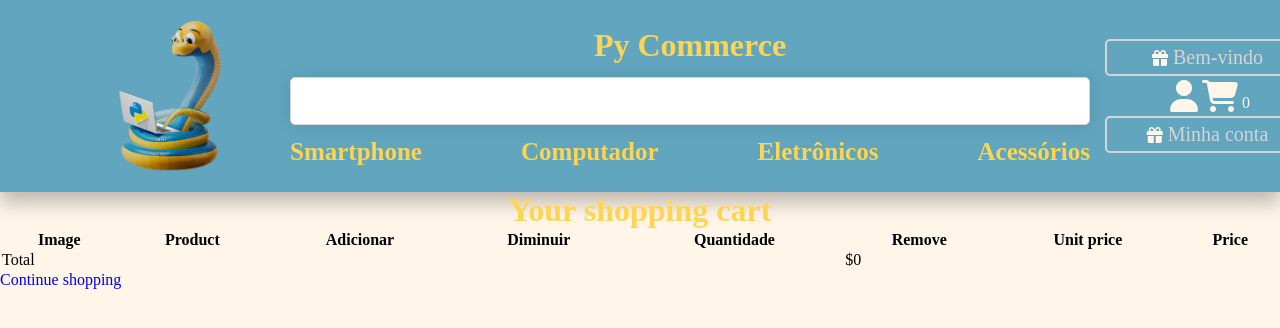
After one commit to WeslleyxD/Django-Ecommerce, a Django app: page /cart/ in a window 1280 px wide; the page is wider, and only the part inside the window is pictured. The commit adds this page. Shown: the top 328 px of that part. Run offline with Django 4.2, Linux system fonts and the light colour scheme; parts of the project's set-up code (start-up, migrations or seed data) failed here and were passed over; some libraries are stand-ins or nearby versions.

Commit message:
feat: cart finalizadoe

```diff
--- /dev/null
+++ b/cart/cart.py
@@ -0,0 +1,64 @@
+from decimal import Decimal
+from django.conf import settings
+from products.models import Product
+
+class Cart(object):
+    def __init__(self, request):
+        self.session = request.session
+        cart = self.session.get(settings.CART_SESSION_ID, None)
+        if not cart:
+        # save an empty cart in the session
+            cart = self.session[settings.CART_SESSION_ID] = {}
+        self.cart = cart
+
+    def add(self, product, quantity=1):
+        product_id = str(product.id)
+        if product_id not in self.cart:
+            self.cart[product_id] = {'quantity': 0, 'price': str(product.price)}
+
+        self.cart[product_id]['quantity'] += quantity
+        self.save()
+
+    def update(self, product, quantity):
+        product_id = str(product.id)
+        if product_id in self.cart:
+            print (self.cart)
+            if self.cart[product_id]['quantity'] + quantity < 1:
+                self.cart[product_id]['quantity'] += quantity
+                self.save()
+            else:
+                self.remove(product)
+
+    def save(self):
+        # mark the session as "modified" to make sure it gets saved
+        self.session.modified = True
+
+    def remove(self, product):
+        product_id = str(product.id)
+        if product_id in self.cart:
+            del self.cart[product_id]
+            self.save()
+
+    def __iter__(self):
+        product_ids = self.cart.keys()
+        products = Product.objects.filter(id__in=product_ids)
+        cart = self.cart.copy()
+        for product in products:
+            cart[str(product.id)]['product'] = product
+        for item in cart.values():
+            item['price'] = Decimal(item['price'])
+            item['total_price'] = item['price'] * item['quantity']
+            yield item
+
+    def __len__(self):
+        return sum(item['quantity'] for item in self.cart.values())
+
+    def get_total_price(self):
+        return sum(Decimal(item['price']) * item['quantity'] for item in self.cart.values())
+
+    def get_quantity_products(self):
+        return len(self.cart)
+
+    def clear(self):
+        del self.session[settings.CART_SESSION_ID]
+        self.save()
--- /dev/null
+++ b/cart/context_processors.py
@@ -0,0 +1,5 @@
+from .cart import Cart
+
+def cart(request):
+    cart = Cart(request)
+    return {'cart': cart}
--- /dev/null
+++ b/cart/urls.py
@@ -0,0 +1,11 @@
+from django.urls import path
+from . import views
+
+app_name = 'cart'
+
+urlpatterns = [
+    path('', views.cart_detail, name='cart_detail'),
+    path('add/<int:product_id>/', views.cart_add, name='cart_add'),
+    path('remove/<int:product_id>/', views.cart_remove, name='cart_remove'),
+    path('update/<int:product_id>/', views.cart_update, name='cart_update')
+]
--- a/cart/views.py
+++ b/cart/views.py
@@ -1,3 +1,41 @@
 from django.shortcuts import render
+from django.shortcuts import render, redirect, get_object_or_404
+from django.views.decorators.http import require_POST
+from products.models import Product
+from . cart import Cart
+from . forms import CartAddProductForm, CartUpdateProductForm
 
-# Create your views here.
+@require_POST
+def cart_add(request, product_id):
+    cart = Cart(request)
+    product = get_object_or_404(Product, id=product_id)
+    form = CartAddProductForm(request.POST)
+    if form.is_valid():
+        cd = form.cleaned_data
+        print (cd)
+        cart.add(product=product, quantity=cd['quantity'])
+    return redirect('cart:cart_detail')
+
+@require_POST
+def cart_remove(request, product_id):
+    cart = Cart(request)
+    product = get_object_or_404(Product, id=product_id)
+    cart.remove(product)
+    return redirect('cart:cart_detail')
+
+@require_POST
+def cart_update(request, product_id):
+    cart = Cart(request)
+    product = get_object_or_404(Product, id=product_id)
+    form = CartUpdateProductForm(request.POST)
+    if form.is_valid():
+        cd = form.cleaned_data
+        cart.update(product=product, quantity=cd['quantity'])
+    return redirect('cart:cart_detail')
+
+def cart_detail(request):
+    cart = Cart(request)
+    for item in cart:
+        item['add_quantity_form'] = CartAddProductForm(initial={'quantity': item['quantity']})
+        item['update_quantity_form'] = CartUpdateProductForm(initial={'quantity': item['quantity']})
+    return render(request, 'cart/detail.html', {'cart': cart})
--- a/products/views.py
+++ b/products/views.py
@@ -6,6 +6,7 @@ from django.urls import reverse_lazy
 from django.views.decorators.cache import cache_page
 from products.utils import pagination
 from .forms import ProductModelForm, CommentModelForm
+from cart.forms import CartAddProductForm
 from django.views.decorators.http import require_POST
 from django.contrib.auth.decorators import login_required
 #from django.db import connection, reset_queries
@@ -29,7 +30,7 @@ def product_list(request, category_name=None):
 def product_detail(request, category_name, slug, image=None):
     #Produto selecionado no template list products
     product = get_object_or_404(Product, slug__iexact=slug, available=True)
-
+    cart_product_form = CartAddProductForm()
     #Commentários
     comment_form = CommentModelForm()
     #Desabilita o botão de submit se o usuário logado já comentou no product
@@ -85,7 +86,8 @@ def product_detail(request, category_name, slug, image=None):
                     'image_first': image_first,
                     'page_images': page_images,
                     'comment_form': comment_form,
-                    'button_status': button_status
+                    'button_status': button_status,
+                    'cart_product_form': cart_product_form
                 }
             )
 
--- a/src/settings.py
+++ b/src/settings.py
@@ -78,7 +78,8 @@ TEMPLATES = [
                 'django.contrib.auth.context_processors.auth',
                 'django.contrib.messages.context_processors.messages',
                 #My Context
-                'core.context_processors.user_authenticated'
+                'core.context_processors.user_authenticated',
+                'cart.context_processors.cart'
             ],
         },
     },
@@ -181,3 +182,6 @@ RECAPTCHA_REQUIRED_SCORE = 0.85
 
 #LOGIN
 LOGIN_URL = reverse_lazy('accounts:login_user')
+
+#SESSION
+CART_SESSION_ID = 'cart'
--- a/src/urls.py
+++ b/src/urls.py
@@ -24,6 +24,7 @@ urlpatterns = [
     path('accounts/', include('accounts.urls')),
     path('my-perfil/', include('perfil.urls')),
     path('tinymce/', include('tinymce.urls')),
+    path('cart/', include('cart.urls')),
     path('', include('core.urls')),
 ]
 if settings.DEBUG:
--- a/templates/base.html
+++ b/templates/base.html
@@ -47,8 +47,8 @@
                     </div>
                     <div>
                         <a href="#profile"><i class="fa-2x fa-sharp fa-solid fa-user"></i></a>
-                        <a href="#cart"><i class="fa-2x fa-sharp fa-solid fa-cart-shopping"></i></a>
-                        <span class="fa-layers-counter">1,419</span>
+                        <a href="{% url 'cart:cart_detail' %}"><i class="fa-2x fa-sharp fa-solid fa-cart-shopping"></i></a>
+                        <span class="fa-layers-counter">{{cart.get_quantity_products}}</span>
                     </div>
                     <div class="header-item-right-minhaconta">
                         <i class="fa-solid fa-gift"></i>
--- /dev/null
+++ b/templates/cart/detail.html
@@ -0,0 +1,73 @@
+{% extends 'base.html' %}
+{% load static %}
+{% load humanize %}
+{% load parcelas %}
+
+
+{% block content %}
+
+<h1>Your shopping cart</h1>
+<table class="cart">
+    <thead>
+        <tr>
+            <th>Image</th>
+            <th>Product</th>
+            <th>Adicionar</th>
+            <th>Diminuir</th>
+            <th>Quantidade</th>
+            <th>Remove</th>
+            <th>Unit price</th>
+            <th>Price</th>
+        </tr>
+    </thead>
+    <tbody>
+        {% for item in cart %}
+        {% with product=item.product %}
+        <tr>
+            <td>
+                <a href="{{ product.get_absolute_url }}">
+                    <img
+                        src="{% if product.image %}{{ product.image.url }} {% else %}{% static 'img/comp_estudante.png' %}{% endif %}">
+                </a>
+            </td>
+            <td>{{ product.name }}</td>
+            <td>
+                <form action="{% url 'cart:cart_add' product.id %}" method="post">
+                    {% csrf_token %}
+                    {{ item.add_quantity_form.quantity }}
+                    <input type="submit" value="Add">
+                </form>
+            </td>
+            <td>
+                <form action="{% url 'cart:cart_update' product.id %}" method="post">
+                    {% csrf_token %}
+                    {{ item.update_quantity_form.quantity }}
+                    <input type="submit" value="Update">
+                </form>
+            </td>
+            <td>
+                {{item.quantity}}
+            </td>
+            <td>
+                <form action="{% url 'cart:cart_remove' product.id %}" method="post">
+                    <input type="submit" value="Remove">
+                    {% csrf_token %}
+                </form>
+            </td>
+            <td>${{ item.price }}</td>
+            <td>${{ item.total_price }}</td>
+        </tr>
+        {% endwith %}
+        {% endfor %}
+        <tr class="total">
+            <td>Total</td>
+            <td colspan="4"></td>
+            <td class="num">${{ cart.get_total_price }}</td>
+        </tr>
+    </tbody>
+</table>
+<p class="text-right">
+    <a href="{% url 'products:product_list_by_category' 'smartphone' %}" class="button light">Continue shopping</a>
+</p>
+
+{% endblock %}
--- a/templates/products/detail_item.html
+++ b/templates/products/detail_item.html
@@ -51,7 +51,11 @@
                     <h3>Em até 10x de R$ {{product.price|parcelas:"10"|intcomma}}</h3>
                 </div>
                 <div>
-                    <button>Adicionar ao carrinho</button>
+                    <form action="{% url 'cart:cart_add' product.id %}" method="post">
+                        {{ cart_product_form }}
+                        {% csrf_token %}
+                        <input type="submit" value="Add to cart">
+                    </form>
                 </div>
                 <div class="product-detail-item-atributes-like">
                     <div>
```
Also changed, not shown: cart/forms.py (added, +11 -0 lines), db.sqlite3.
